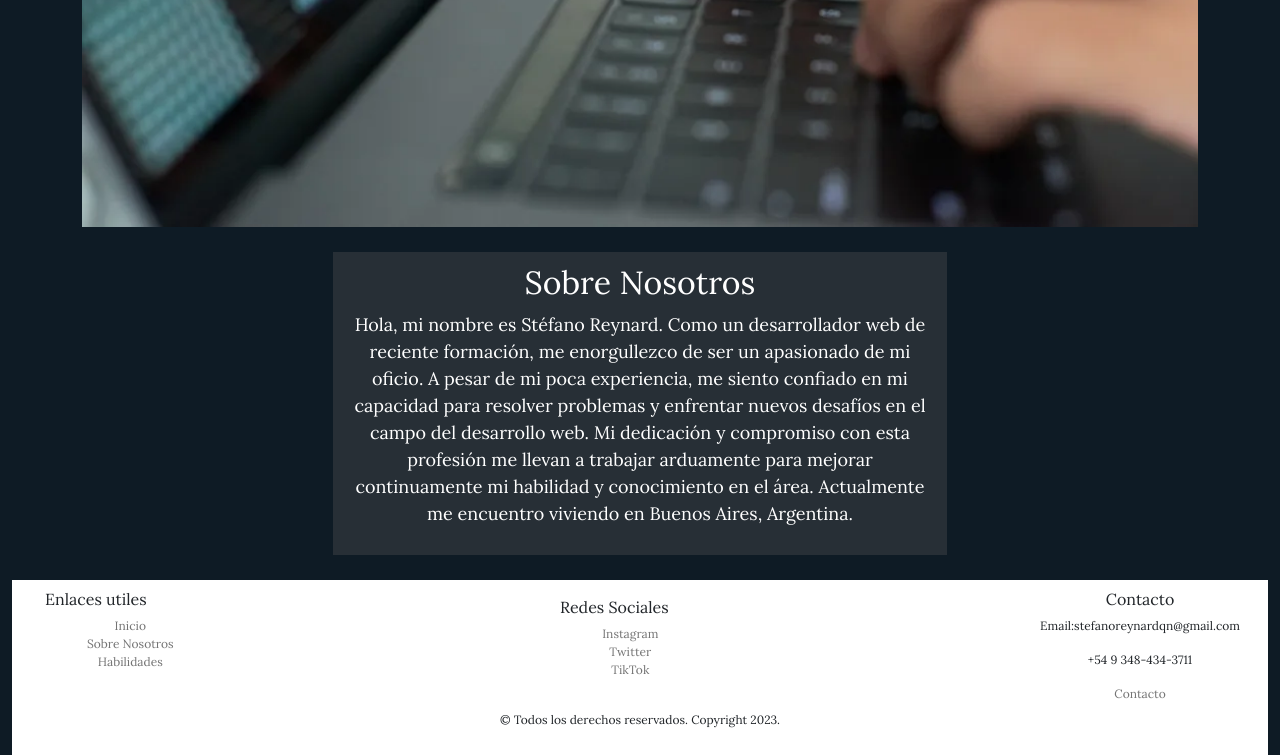
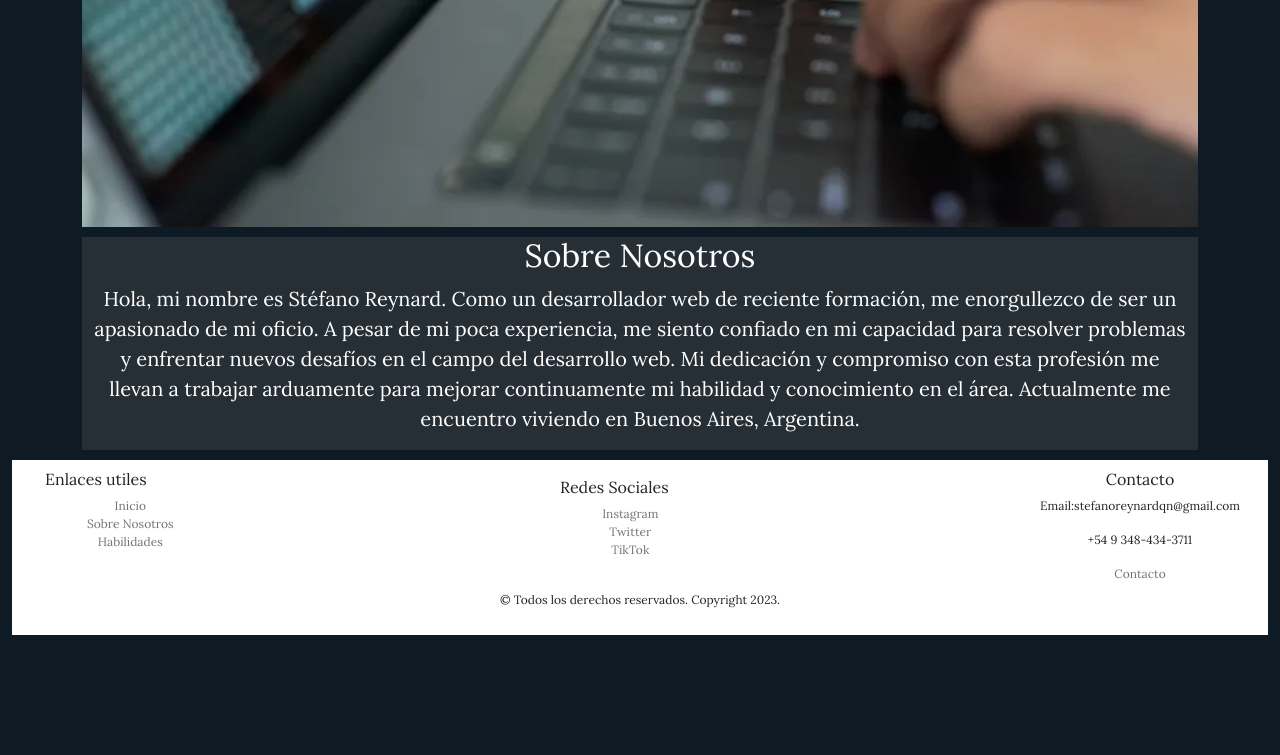
Before and after one commit to StefanoReynard14/Portfolio, a plain HTML site: page index.html in a window 1280 px wide. Shown: the part 536-1291 px from the top of the page. After the commit the page ends 1171 px from the top, so only its background shows below. Drawn offline with nearby package versions, Linux system fonts and the light colour scheme.

Commit message:
Commit de Github

```diff
--- a/css/style.css
+++ b/css/style.css
@@ -96,22 +96,21 @@ header {
 .abd-me {
   background-color: #5c5c5c52;
   color: #fff;
-  padding: 12px 12px 12px 12px;
   display: inline-flex;
   justify-content: center;
   flex-wrap: wrap;
   align-items: center;
   text-align: center;
-  width: 55%;
+  width: 100%;
 }
 
 .ab-me div {
-  margin: 25px auto;
+  margin: 10px auto;
   display: flex;
 }
 
 .abd-me p {
-  font-size: 18px;
+  font-size: 1.25rem;
 }
 
 .section-cto {
--- a/index.html
+++ b/index.html
@@ -64,11 +64,11 @@
         </div>
     </section>
 
-<footer>
+<footer class="footer justify-content-center">
 
-    <div class="footer-class">
+    <div class="footer-class col-md-6 col-lg-12">
 
-        <div class="Utiles-Footer">
+        <div class="Utiles-Footer text-center">
 
             <h3 class="h3-utiles">Enlaces utiles</h3>
 
```
Also changed, not shown: pages/skills.html (+1 -1 lines).
